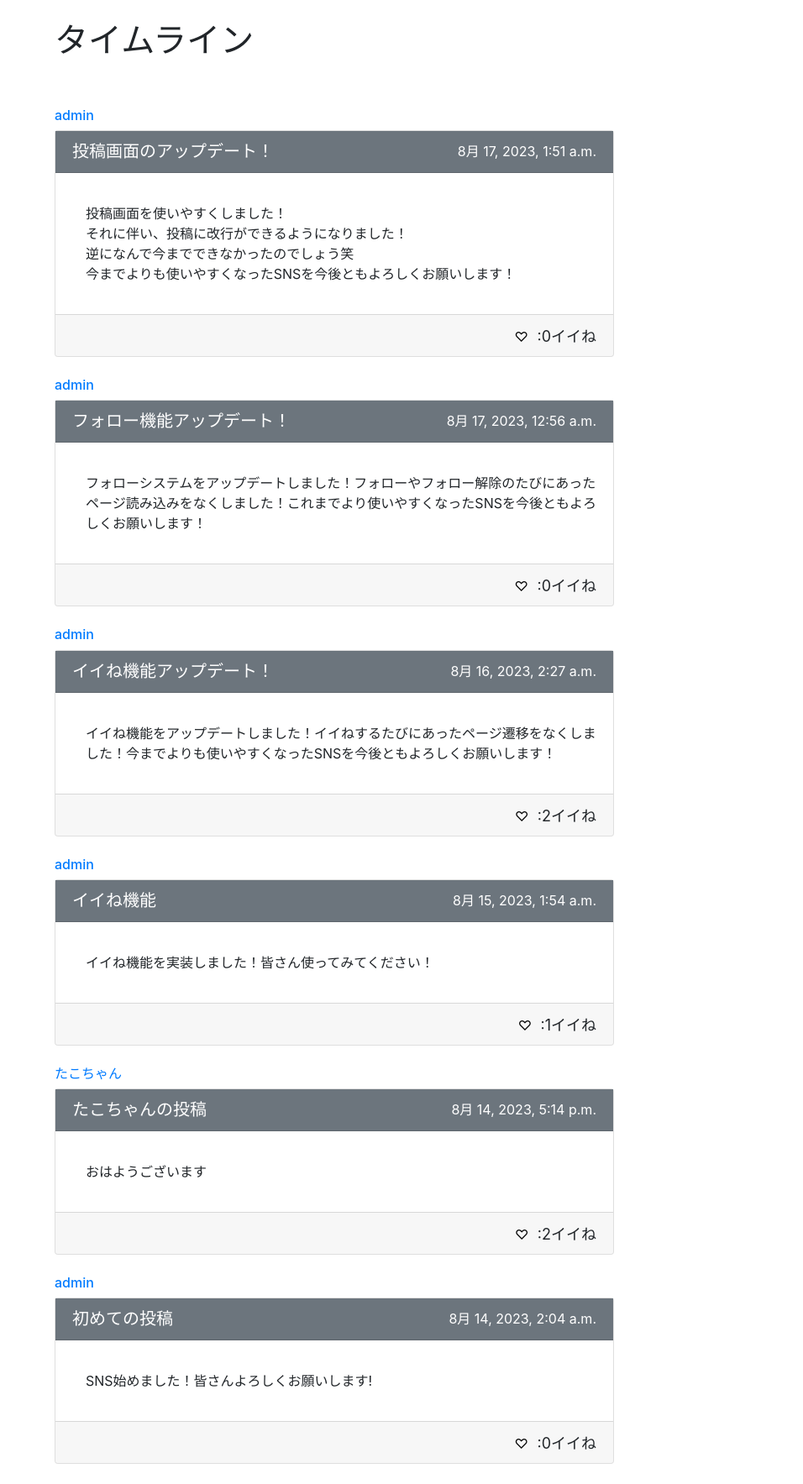
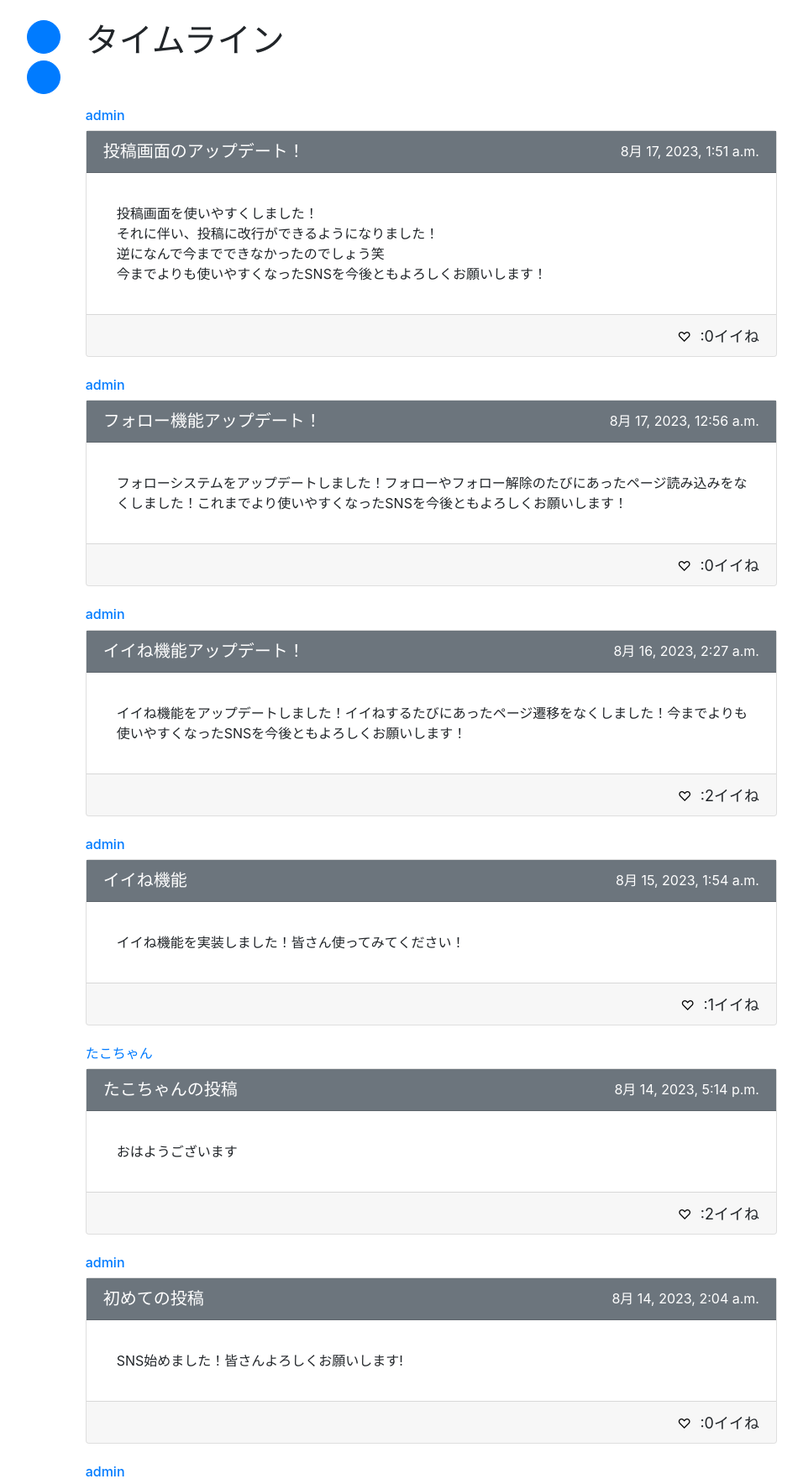
Before and after one commit to Sakoda2269/mysns_mk2, a Django app: page /sns/ in a window 1280 px wide. Shown: the part 56-1823 px from the top of the page at 84% size, without its empty margins (20-976 px from the left). Run offline with Django 3.2, Linux system fonts and the light colour scheme; data comes from the database, SQL or seed files in the repository; both versions use the stored data as it was after the commit; some libraries are stand-ins or nearby versions.

Commit message:
add side menu

```diff
--- a/sns/templates/sns/post_list.html
+++ b/sns/templates/sns/post_list.html
@@ -18,7 +18,7 @@
             width: 60px !important;
     }
     .w-150px {
-        width: 60% !important;
+        width: 100% !important;
     }
     .h-50px{
         height: 50px !important;
--- a/templates/base.html
+++ b/templates/base.html
@@ -13,9 +13,15 @@
     </head>
     <body>
 
+    <style>
+        .w-40px{
+            width: 40px !important;
+            height: 40px !important;
+        }
+    </style>
+
     {% block extra_style %}
     {% endblock %}
-
         <nav class='navbar navbar-expand-sm navbar-dark bg-dark fixed-top'>
             <a class='navbar-brand' href='{% url "sns:index" %}'>SNS</a>
             <ul class="navbar-nav">
@@ -44,9 +50,34 @@
         </nav>
 
 
-        <div class='container'>
-            {% block content %}
-            {% endblock %}
+        <div class='container-fluid'>
+            <div class="row">
+                <div class="col-1">
+                    <div style="position: sticky; top: 75px;">
+                            <button class="btn btn-primary rounded-circle p-0 w-40px float-right"
+                                 onClick="location.href='{% url 'sns:index' %}'">
+                                <i class="fa-solid fa-house"></i>
+                            </button>
+                            <br>
+                            <br>
+                            {% if user.is_anonymous %}
+                                <button class="btn btn-primary rounded-circle p-0 w-40px float-right"
+                                    onClick="location.href='/accounts/login'">
+                                    <i class="fa-solid fa-user"></i>
+                                </button>
+                            {% else %}
+                                <button class="btn btn-primary rounded-circle p-0 w-40px float-right"
+                                    onClick="location.href='{% url 'accounts:user' user.id %}'">
+                                    <i class="fa-solid fa-user"></i>
+                                </button>
+                            {% endif %}
+                    </div>
+                </div>
+                <div class="col-8">
+                    {% block content %}
+                    {% endblock %}
+                </div>
+            </div>
         </div>
 
         <div>
```
Also changed, not shown: db.sqlite3.
